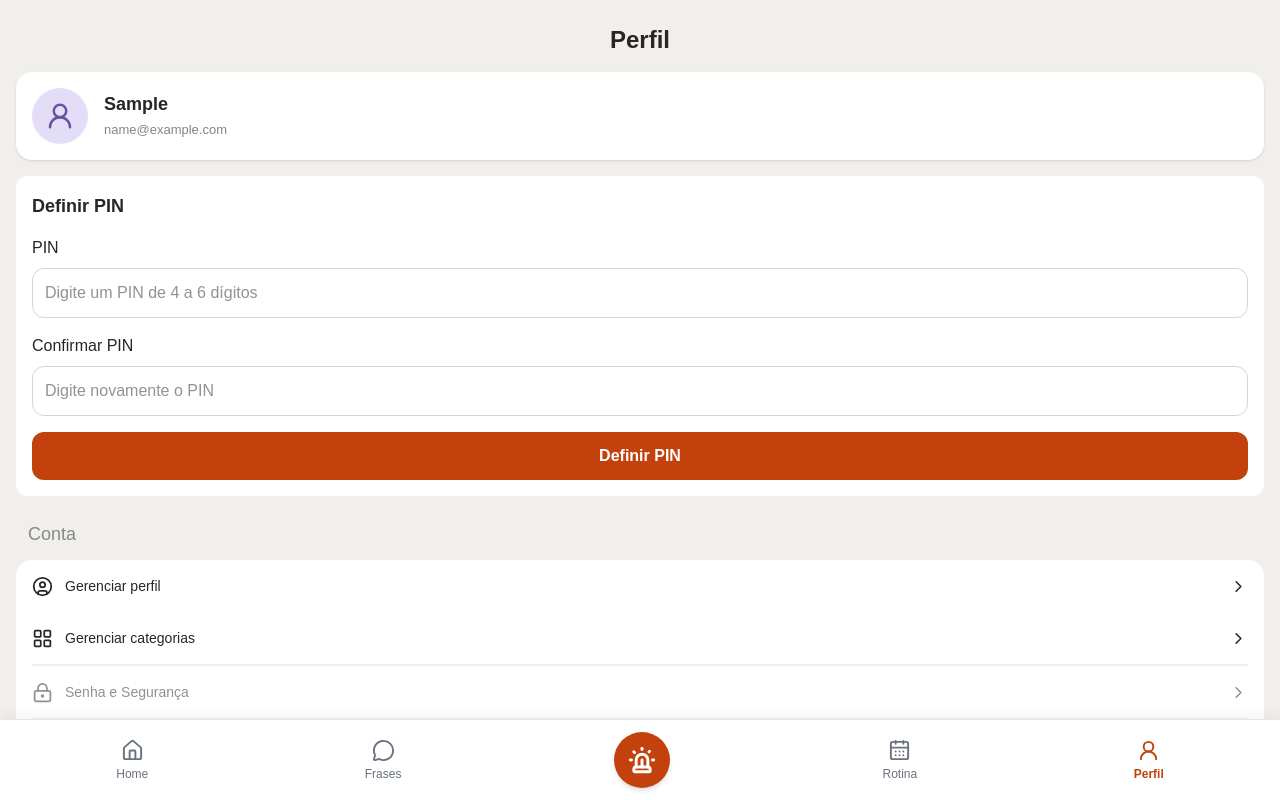
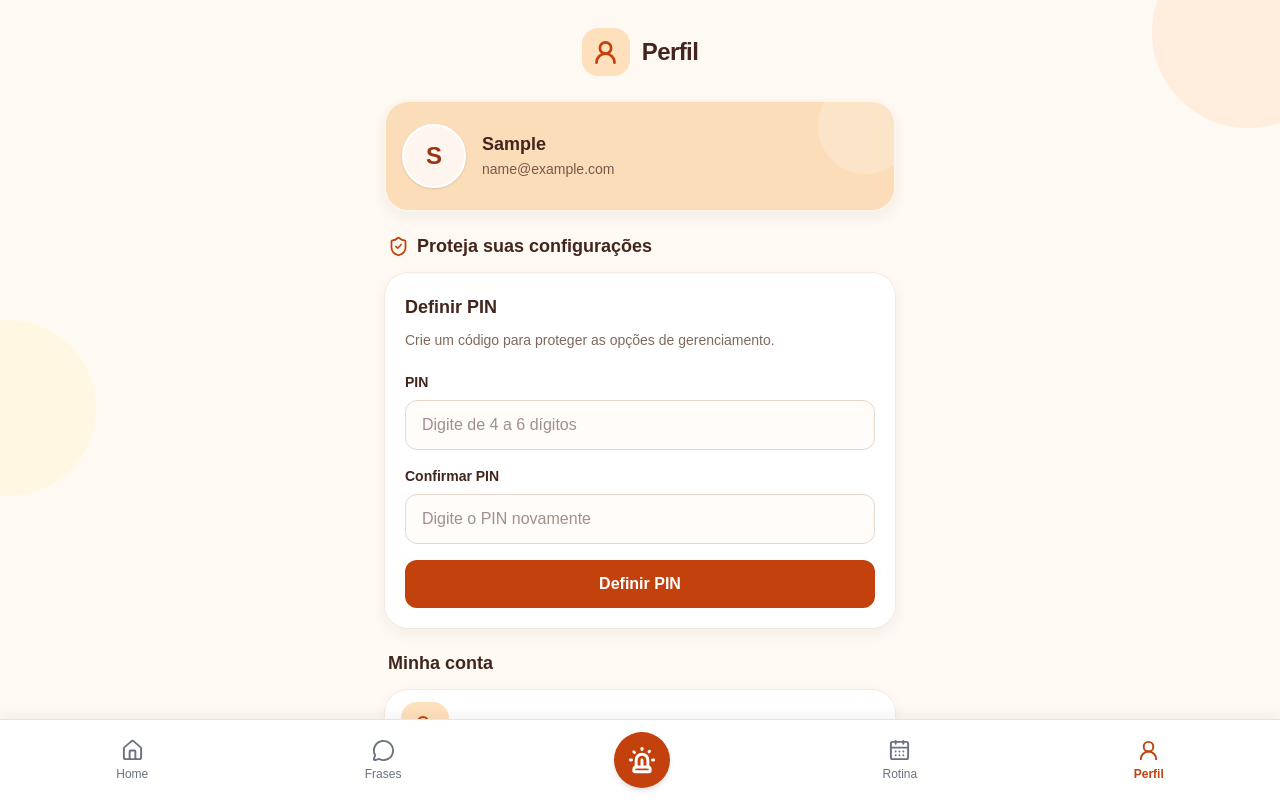
Before and after one commit to arthur-rmota/ComuniCA, a React (Vite) app: page /perfil in a window 1280 px wide. Both pictures are taken after typing "Sample", "name@example.com" into the empty fields and a click on the button "Cadastrar perfil". Shown: the top 800 px of the page. Built offline with nearby package versions, Linux system fonts and the light colour scheme.

Commit message:
style: nova página de perfil

```diff
--- a/src/components/profile/PinSetupForm.tsx
+++ b/src/components/profile/PinSetupForm.tsx
@@ -21,21 +21,31 @@ export function PinSetupForm({
   onConfirmPinChange,
   onSubmit,
 }: PinSetupFormProps) {
+  const inputClassName =
+    "min-h-12 w-full rounded-xl border border-[#E7D5C8] bg-[#FFFCF9] px-4 py-3 text-base text-[#42251D] outline-none focus:border-brand-primary focus:ring-2 focus:ring-[#F8D8BF]";
+
   return (
-    <section className="rounded-xl bg-white p-4">
-      <h2 className="mb-4 text-lg font-semibold text-app-text">
+    <section
+      className={
+        mode === "setup"
+          ? "rounded-3xl border border-[#F5E9DF] bg-white p-5 shadow-[0_5px_14px_rgba(41,37,36,0.05)]"
+          : "rounded-2xl bg-white"
+      }
+    >
+      <h2 className="mb-2 text-lg font-extrabold text-[#42251D]">
         {mode === "setup" ? "Definir PIN" : "Salvar novo PIN"}
       </h2>
+      {mode === "setup" && (
+        <p className="mb-5 text-sm leading-relaxed text-[#80685D]">
+          Crie um código para proteger as opções de gerenciamento.
+        </p>
+      )}
 
       <form onSubmit={onSubmit} className="flex flex-col gap-4">
         <div>
-          <label
-            htmlFor="pin"
-            className="mb-2 block font-medium text-app-text"
-          >
+          <label htmlFor="pin" className="mb-2 block text-sm font-bold text-[#42251D]">
             PIN
           </label>
-
           <input
             id="pin"
             type="password"
@@ -43,11 +53,9 @@ export function PinSetupForm({
             autoComplete="new-password"
             maxLength={6}
             value={pin}
-            onChange={(event) =>
-              onPinChange(event.target.value.replace(/\D/g, ""))
-            }
-            placeholder="Digite um PIN de 4 a 6 dígitos"
-            className="w-full rounded-xl border border-gray-300 p-3"
+            onChange={(event) => onPinChange(event.target.value.replace(/\D/g, ""))}
+            placeholder="Digite de 4 a 6 dígitos"
+            className={inputClassName}
             required
           />
         </div>
@@ -55,11 +63,10 @@ export function PinSetupForm({
         <div>
           <label
             htmlFor="confirm-pin"
-            className="mb-2 block font-medium text-app-text"
+            className="mb-2 block text-sm font-bold text-[#42251D]"
           >
             Confirmar PIN
           </label>
-
           <input
             id="confirm-pin"
             type="password"
@@ -70,14 +77,14 @@ export function PinSetupForm({
             onChange={(event) =>
               onConfirmPinChange(event.target.value.replace(/\D/g, ""))
             }
-            placeholder="Digite novamente o PIN"
-            className="w-full rounded-xl border border-gray-300 p-3"
+            placeholder="Digite o PIN novamente"
+            className={inputClassName}
             required
           />
         </div>
 
         {pinError && (
-          <p role="alert" className="text-red-700">
+          <p role="alert" className="rounded-xl bg-red-50 p-3 text-sm text-red-700">
             {pinError}
           </p>
         )}
@@ -85,9 +92,9 @@ export function PinSetupForm({
         <button
           type="submit"
           disabled={savingPin}
-          className="rounded-xl bg-brand-primary hover:bg-brand-hover transition-colors p-3 font-semibold text-white disabled:opacity-50"
+          className="min-h-12 rounded-xl bg-brand-primary px-4 py-3 font-bold text-white transition-colors hover:bg-brand-hover disabled:opacity-50"
         >
-          Definir PIN
+          {savingPin ? "Salvando..." : mode === "setup" ? "Definir PIN" : "Salvar novo PIN"}
         </button>
       </form>
     </section>
--- a/src/components/profile/ProfileForm.tsx
+++ b/src/components/profile/ProfileForm.tsx
@@ -1,4 +1,3 @@
-
 import type { SubmitEvent } from "react";
 
 interface ProfileFormProps {
@@ -26,15 +25,18 @@ export function ProfileForm({
 }: ProfileFormProps) {
   const isEditing = mode === "edit";
 
+  const inputClassName =
+    "min-h-12 w-full rounded-xl border border-[#E7D5C8] bg-[#FFFCF9] px-4 py-3 text-base text-[#42251D] outline-none transition-colors focus:border-brand-primary focus:ring-2 focus:ring-[#F8D8BF]";
+
   return (
     <form
       onSubmit={onSubmit}
-      className={`${isEditing ? "" : "mt-6 "}flex flex-col gap-4`}
+      className={`${isEditing ? "" : "mt-6 "}flex flex-col gap-5`}
     >
       <div>
         <label
           htmlFor="profile-name"
-          className="mb-2 block font-medium text-app-text"
+          className="mb-2 block text-sm font-bold text-[#42251D]"
         >
           Nome
         </label>
@@ -45,14 +47,14 @@ export function ProfileForm({
           value={name}
           onChange={(event) => onNameChange(event.target.value)}
           placeholder={isEditing ? undefined : "Digite seu nome"}
-          className="w-full rounded-xl border border-[#E5E5E5] bg-[#F7F7F7] p-3 text-app-text outline-none focus:border-[#6254A3]"
+          className={inputClassName}
         />
       </div>
 
       <div>
         <label
           htmlFor="profile-email"
-          className="mb-2 block font-medium text-app-text"
+          className="mb-2 block text-sm font-bold text-[#42251D]"
         >
           E-mail
         </label>
@@ -63,12 +65,12 @@ export function ProfileForm({
           value={email}
           onChange={(event) => onEmailChange(event.target.value)}
           placeholder={isEditing ? undefined : "Digite seu e-mail"}
-          className="w-full rounded-xl border border-[#E5E5E5] bg-[#F7F7F7] p-3 text-app-text outline-none focus:border-[#6254A3]"
+          className={inputClassName}
         />
       </div>
 
       {error && (
-        <p role="alert" className="text-red-700">
+        <p role="alert" className="rounded-xl bg-red-50 p-3 text-sm text-red-700">
           {error}
         </p>
       )}
@@ -77,7 +79,7 @@ export function ProfileForm({
         <button
           type="submit"
           disabled={saving}
-          className={`rounded-xl bg-brand-primary hover:bg-brand-hover transition-colors p-3 font-semibold text-white disabled:opacity-50 ${
+          className={`min-h-12 rounded-xl bg-brand-primary px-4 py-3 font-bold text-white transition-colors hover:bg-brand-hover disabled:opacity-50 ${
             isEditing ? "flex-1" : "w-full"
           }`}
         >
@@ -94,7 +96,8 @@ export function ProfileForm({
           <button
             type="button"
             onClick={onCancel}
-            className="flex-1 rounded-xl bg-white p-3 font-semibold text-app-text"
+            disabled={saving}
+            className="min-h-12 flex-1 rounded-xl border border-[#E7D5C8] bg-white px-4 py-3 font-bold text-[#42251D] disabled:opacity-50"
           >
             Cancelar
           </button>
--- a/src/components/profile/ProfileInfo.tsx
+++ b/src/components/profile/ProfileInfo.tsx
@@ -1,33 +1,33 @@
 import type { User } from "../../types/user";
-import { UserRound } from "lucide-react";
 
 interface ProfileInfoProps {
   user: User;
 }
 
 export function ProfileInfo({ user }: ProfileInfoProps) {
+  const initial = user.name.trim().charAt(0).toLocaleUpperCase("pt-BR") || "U";
+
   return (
-    <section
-      className="flex items-center gap-4 rounded-2xl bg-white px-4 py-4 shadow-sm"
-      style={{ minHeight: 88 }}
-    >
+    <section className="relative flex min-h-28 items-center gap-4 overflow-hidden rounded-3xl border-2 border-white/70 bg-[#FBDDBA] px-4 py-5 shadow-[0_5px_14px_rgba(41,37,36,0.06)]">
+      <span
+        aria-hidden="true"
+        className="pointer-events-none absolute -right-5 -top-6 h-24 w-24 rounded-full bg-white/20"
+      />
       <div
-        className="flex h-14 w-14 shrink-0 items-center justify-center rounded-full"
-        style={{
-          width: 56,
-          height: 56,
-          backgroundColor: "#E3DDF8",
-        }}
+        aria-hidden="true"
+        className="relative flex h-16 w-16 shrink-0 items-center justify-center rounded-full border-2 border-white bg-white/75 text-2xl font-extrabold text-[#9A3412] shadow-sm"
       >
-        <UserRound size={30} strokeWidth={2} color="#6254A3" />
+        {initial}
       </div>
 
-      <div className="min-w-0 flex-1">
-        <h2 className="truncate text-[18px] font-semibold leading-tight text-app-text">
+      <div className="relative min-w-0 flex-1">
+
+        <h2 className="break-words text-lg font-extrabold leading-tight text-[#42251D]">
           {user.name}
         </h2>
-
-        <p className="mt-1 truncate text-[13px] text-[#858585]">{user.email}</p>
+        <p className="mt-1 break-all text-sm text-[#775A49]">
+          {user.email}
+        </p>
       </div>
     </section>
   );
--- a/src/components/profile/ProfileMenuItem.tsx
+++ b/src/components/profile/ProfileMenuItem.tsx
@@ -1,35 +1,59 @@
-
 import type { LucideIcon } from "lucide-react";
 import { ChevronRight } from "lucide-react";
+
+type Accent = "orange" | "green" | "purple" | "blue";
 
 interface ProfileMenuItemProps {
   icon: LucideIcon;
   label: string;
   onClick?: () => void;
   disabled?: boolean;
+  accent?: Accent;
 }
+
+const accentClasses: Record<Accent, string> = {
+  orange: "bg-[#FFE0BD] text-[#C2410C]",
+  green: "bg-[#DDEFE3] text-[#347854]",
+  purple: "bg-[#EBE1FA] text-[#7752A4]",
+  blue: "bg-[#DDEBFA] text-[#356A9C]",
+};
 
 export function ProfileMenuItem({
   icon: Icon,
   label,
   onClick,
   disabled = false,
+  accent = "orange",
 }: ProfileMenuItemProps) {
   return (
     <button
       type="button"
       onClick={onClick}
       disabled={disabled}
-      className="flex w-full items-center gap-3 px-4 text-left text-app-text disabled:opacity-50"
-      style={{ minHeight: 52 }}
+      className="flex min-h-18 w-full items-center gap-3 px-4 py-3 text-left transition-colors hover:bg-[#FFF9F3] active:bg-[#FFF1E4] focus-visible:outline-2 focus-visible:outline-offset-[-2px] focus-visible:outline-brand-primary disabled:cursor-not-allowed disabled:opacity-60"
     >
-      <Icon size={21} strokeWidth={2} />
+      <span
+        aria-hidden="true"
+        className={`flex h-12 w-12 shrink-0 items-center justify-center rounded-2xl ${accentClasses[accent]}`}
+      >
+        <Icon size={24} strokeWidth={2.2} />
+      </span>
 
-      <span className="flex-1 text-[14px] font-medium">
+      <span className="min-w-0 flex-1 break-words text-sm font-bold text-[#42251D]">
         {label}
       </span>
 
-      <ChevronRight size={19} strokeWidth={2} />
+      {disabled ? (
+        <span className="shrink-0 text-xs font-semibold text-[#80685D]">
+          Em breve
+        </span>
+      ) : (
+        <ChevronRight
+          size={20}
+          className="shrink-0 text-[#9A6F5B]"
+          aria-hidden="true"
+        />
+      )}
     </button>
   );
 }
--- a/src/pages/profile/ProfilePage.tsx
+++ b/src/pages/profile/ProfilePage.tsx
@@ -1,11 +1,13 @@
 import { useNavigate } from "react-router";
 import {
-  UserCircle,
-  LockKeyhole,
   Bell,
   CircleHelp,
+  Info,
   LayoutGrid,
-  Info,
+  LockKeyhole,
+  ShieldCheck,
+  UserRound,
+  UserRoundCog,
 } from "lucide-react";
 
 import { ProfileInfo } from "../../components/profile/ProfileInfo";
@@ -39,44 +41,72 @@ function ProfilePage() {
     handleSavePin,
   } = useProfileContext();
 
+  function resetProtectedAccess() {
+    setIsPinVerified(false);
+    setEnteredPin("");
+    setAccessPinError("");
+  }
+
   function handleManageProfile() {
     if (!user) return;
 
-    setIsPinVerified(false);
-    setEnteredPin("");
-    setAccessPinError("");
-
+    resetProtectedAccess();
     setName(user.name);
     setEmail(user.email);
-
     navigate("/perfil/gerenciar");
   }
 
   function handleManageCategories() {
     if (!user) return;
 
-    setIsPinVerified(false);
-    setEnteredPin("");
-    setAccessPinError("");
-
+    resetProtectedAccess();
     navigate("/perfil/categorias");
   }
 
   return (
-    <main className="min-h-screen bg-app-background p-4 pb-28">
-      <header className="mb-4 pt-2">
-        <h1 className="text-center text-2xl font-semibold text-app-text">
+    <main className="relative min-h-screen overflow-hidden bg-[#FFF9F3] px-4 pb-28 pt-4">
+      <div
+        aria-hidden="true"
+        className="pointer-events-none absolute -right-16 -top-16 h-48 w-48 rounded-full bg-[#FFE6D0]/60"
+      />
+      <div
+        aria-hidden="true"
+        className="pointer-events-none absolute -left-20 top-80 h-44 w-44 rounded-full bg-[#FFF0BB]/30"
+      />
+
+      <div className="relative mx-auto w-full max-w-lg">
+        <header className="mb-6 flex items-center justify-center gap-3 pt-3">
+          <span
+            aria-hidden="true"
+            className="flex h-12 w-12 items-center justify-center rounded-2xl bg-[#FFE0BD] text-brand-primary"
+          >
+            <UserRound size={27} strokeWidth={2.4} />
+          </span>
+          <h1 className="text-2xl font-extrabold tracking-tight text-[#42251D]">
             Perfil
           </h1>
         </header>
 
         {loading ? (
-        <p className="mt-4 text-app-text">Carregando perfil...</p>
+          <p className="rounded-3xl bg-white p-5 text-sm text-[#80685D] shadow-sm">
+            Carregando perfil...
+          </p>
         ) : user ? (
-        <div className="mt-3 flex flex-col gap-4">
+          <div className="flex flex-col gap-5">
             <ProfileInfo user={user} />
 
             {!user.pinHash && (
+              <section aria-label="Configuração de segurança">
+                <div className="mb-3 flex items-center gap-2 px-1">
+                  <ShieldCheck
+                    size={21}
+                    className="text-brand-primary"
+                    aria-hidden="true"
+                  />
+                  <h2 className="text-lg font-extrabold text-[#42251D]">
+                    Proteja suas configurações
+                  </h2>
+                </div>
                 <PinSetupForm
                   pin={pin}
                   confirmPin={confirmPin}
@@ -86,55 +116,61 @@ function ProfilePage() {
                   onConfirmPinChange={setConfirmPin}
                   onSubmit={handleSavePin}
                 />
+              </section>
             )}
 
-          <section className="mt-2">
-            <h2 className="mb-3 px-3 text-lg font-medium text-[#888888]">
-              Conta
+            <section aria-label="Opções da conta">
+              <h2 className="mb-3 px-1 text-lg font-extrabold text-[#42251D]">
+                Minha conta
               </h2>
-
-            <div className="overflow-hidden rounded-2xl bg-white">
+              <div className="divide-y divide-[#F1E4D9] overflow-hidden rounded-3xl border border-[#F5E9DF] bg-white shadow-[0_5px_14px_rgba(41,37,36,0.05)]">
                 <ProfileMenuItem
-                icon={UserCircle}
+                  icon={UserRoundCog}
                   label="Gerenciar perfil"
                   onClick={handleManageProfile}
+                  accent="orange"
                 />
-
                 <ProfileMenuItem
                   icon={LayoutGrid}
                   label="Gerenciar categorias"
                   onClick={handleManageCategories}
+                  accent="green"
                 />
-
-              <div className="mx-4 h-px bg-app-background" />
-
-              <div className="mx-4 h-px bg-app-background" />
-
                 <ProfileMenuItem
                   icon={LockKeyhole}
                   label="Senha e Segurança"
+                  accent="purple"
                   disabled
                 />
-
-              <div className="mx-4 h-px bg-app-background" />
-
-              <ProfileMenuItem icon={Bell} label="Notificações" disabled />
-
-              <div className="mx-4 h-px bg-app-background" />
-
-              <ProfileMenuItem icon={CircleHelp} label="Idioma" disabled />
-
-              <div className="mx-4 h-px bg-app-background" />
-
+                <ProfileMenuItem
+                  icon={Bell}
+                  label="Notificações"
+                  accent="blue"
+                  disabled
+                />
+                <ProfileMenuItem
+                  icon={CircleHelp}
+                  label="Idioma"
+                  accent="orange"
+                  disabled
+                />
                 <ProfileMenuItem
                   icon={Info}
                   label="Sobre o ComuniCA"
                   onClick={() => navigate("/sobre")}
+                  accent="purple"
                 />
               </div>
             </section>
           </div>
         ) : (
+          <section className="rounded-3xl border border-[#F5E9DF] bg-white p-5 shadow-[0_5px_14px_rgba(41,37,36,0.06)]">
+            <h2 className="text-lg font-extrabold text-[#42251D]">
+              Vamos criar seu perfil?
+            </h2>
+            <p className="mt-1 text-sm leading-relaxed text-[#80685D]">
+              Cadastre seus dados para personalizar o ComuniCA.
+            </p>
             <ProfileForm
               mode="register"
               name={name}
@@ -145,7 +181,9 @@ function ProfilePage() {
               onEmailChange={setEmail}
               onSubmit={handleRegister}
             />
+          </section>
         )}
+      </div>
     </main>
   );
 }
```
Lines whose indentation alone changed are shown as unchanged.
